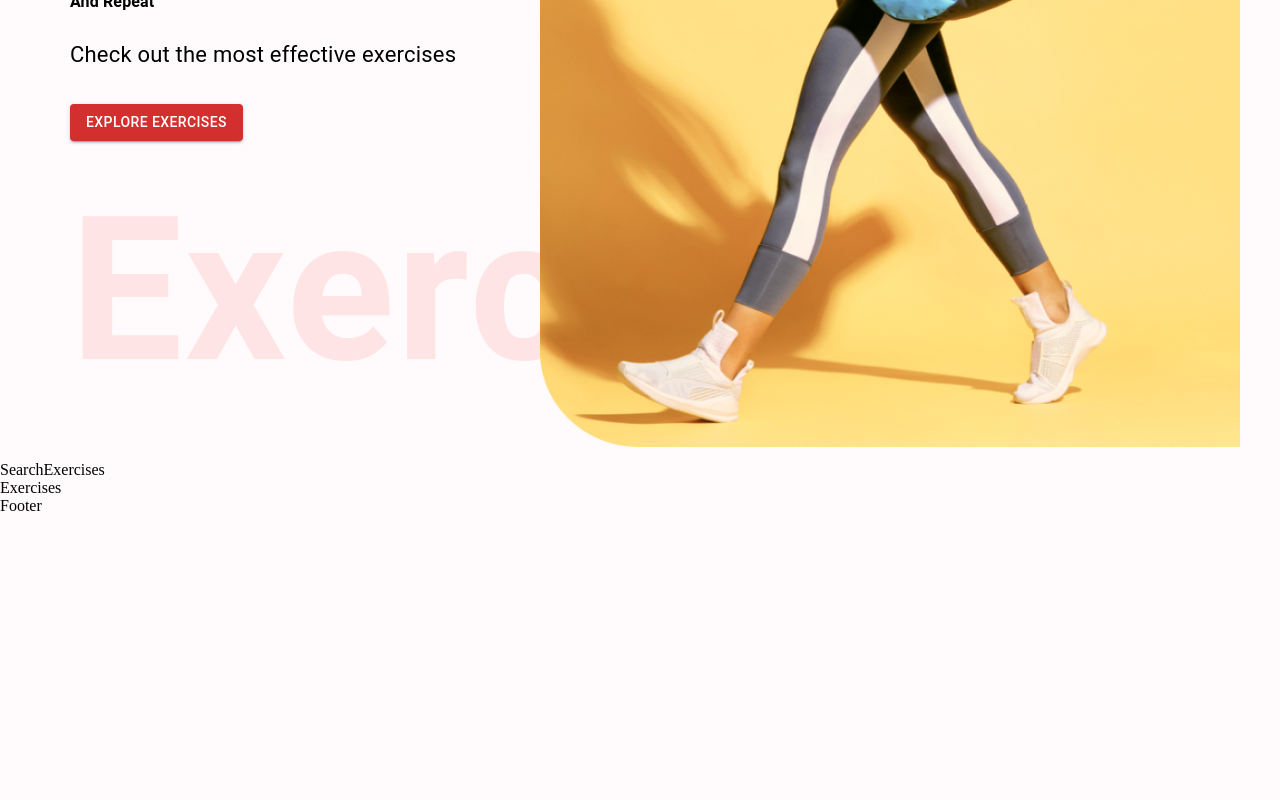
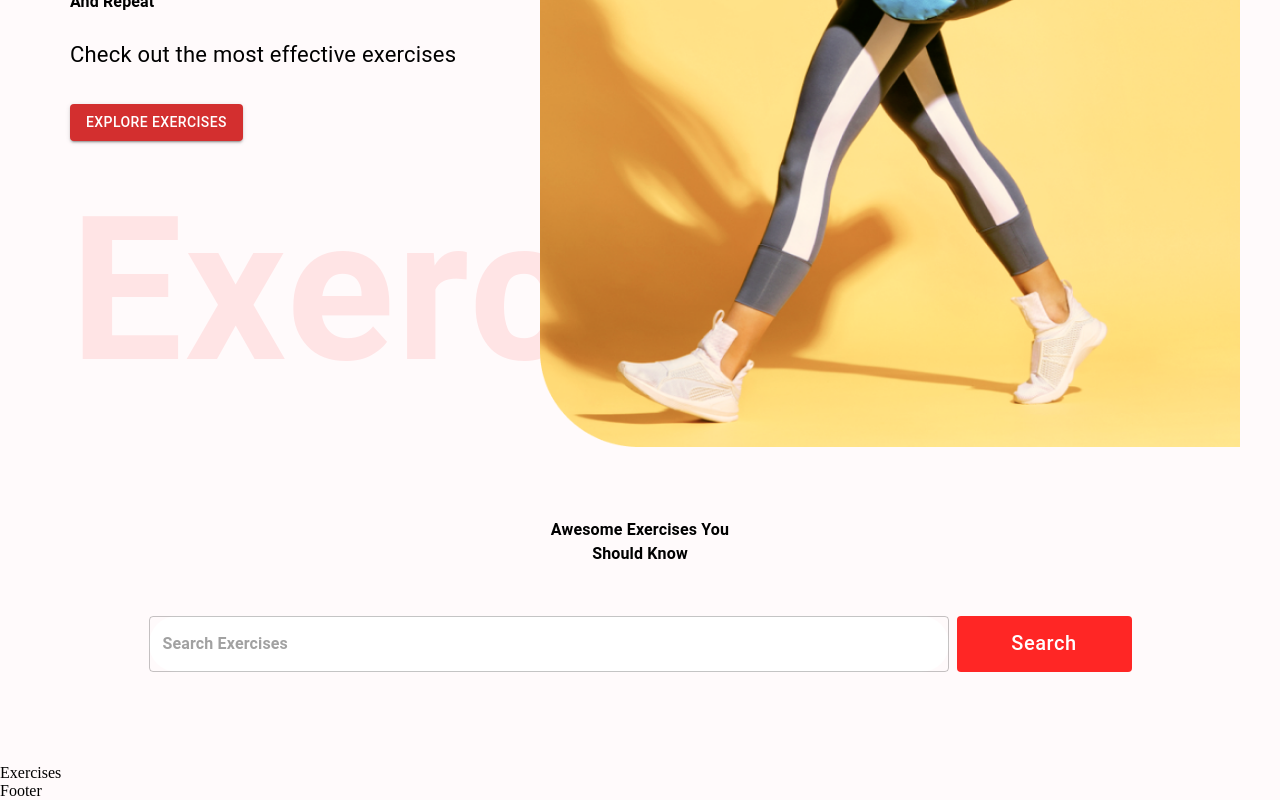
Before and after one commit to Djihanegh/react-fitness-app, a React (Create React App) app: page / in a window 1280 px wide. Shown: the part 419-1219 px from the top of the page. Before the commit the page ends 934 px from the top, so only its background shows below. Built offline with nearby package versions, Linux system fonts and the light colour scheme.

Commit message:
added searchExercises component

```diff
--- a/src/components/SearchExercises.js
+++ b/src/components/SearchExercises.js
@@ -1,7 +1,74 @@
-import React from "react";
+import React, { useEffect, useState } from "react";
+import { Box, Stack, Button, TextField, Typography } from "@mui/material";
+const SearchExercises = () => {
+  const [search, setSearch] = useState("");
+  const handleSearch = async () => {
+    if (search) {
+      // const exercisesData = await fetchData();
+    }
+  };
+  return (
+    <Stack alignItems={"center"} mt={"37px"} justifyContent="center" p="20px">
+      <Typography
+        fontWeight={"700"}
+        sw={{ fontSize: { lg: "44px", xs: "30px" } }}
+        mb="50px"
+        textAlign={"center"}
+      >
+        Awesome Exercises You <br />
+        Should Know
+      </Typography>
 
-const SearchExercises = () => {
-  return <div>SearchExercises</div>;
+      <Box position={"relative"} mb="72px">
+        <TextField
+          sx={{
+            input: {
+              fontWeight: "700",
+              border: "none",
+              borderRadius: "4px",
+            },
+
+            width: {
+              lg: "800px",
+              xs: "300px",
+            },
+            backgroundColor: "#FFF",
+            borderRadius: "40px",
+          }}
+          height="76px"
+          value={search}
+          onChange={(e) => setSearch(e.target.value.toLowerCase())}
+          placeholder="Search Exercises"
+          type={"text"}
+        ></TextField>
+
+        <Button
+          className="search-btn"
+          sx={{
+            bgcolor: "#FF2625",
+            color: "#fff",
+            textTransform: "none",
+            width: {
+              lg: "175px",
+              xs: "80px",
+            },
+            fontSize: {
+              lg: "20px",
+              xs: "14px",
+            },
+            height: "56px",
+            position: "relative",
+
+            right: 0,
+            ml: 1,
+          }}
+          onClick
+        >
+          Search
+        </Button>
+      </Box>
+    </Stack>
+  );
 };
 
 export default SearchExercises;
```
